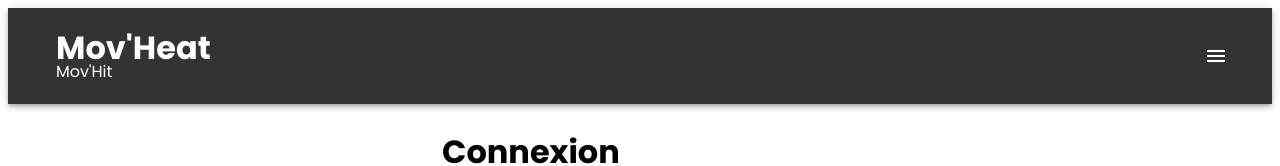
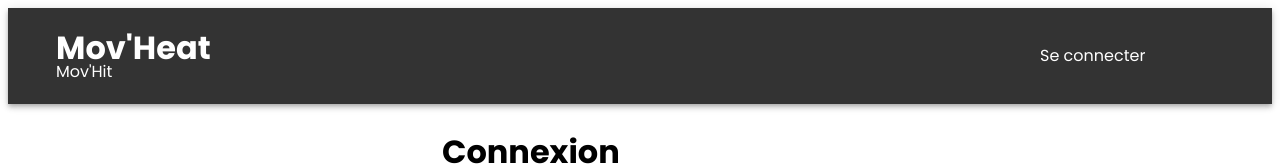
Before and after one commit to TheGoozmeister/digitalisim, a React (Create React App) app: page /login in a window 1280 px wide. Shown: the top 166 px of the page. Built offline with nearby package versions, Linux system fonts and the light colour scheme.

Commit message:
Modified header burger

```diff
--- a/src/components/Header/index.tsx
+++ b/src/components/Header/index.tsx
@@ -1,6 +1,6 @@
 // src/components/Header.tsx
 import React, { useState } from 'react';
-import { AppBar, Toolbar, Typography, IconButton, Drawer, List, ListItem, ListItemText, Box } from '@mui/material';
+import { AppBar, Toolbar, Typography, IconButton, Drawer, List, ListItem, ListItemText, Box, useMediaQuery } from '@mui/material';
 import MenuIcon from '@mui/icons-material/Menu';
 import { Link } from 'react-router-dom';
 import { useDispatch, useSelector } from 'react-redux';
@@ -11,6 +11,8 @@ function Header() {
     const [drawerOpen, setDrawerOpen] = useState(false);
     const dispatch = useDispatch();
     const isLoggedIn = useSelector((state: RootState) => state.auth.isLoggedIn);
+
+    const isDesktop = useMediaQuery('(min-width:600px)');
 
     const toggleDrawer = (open: boolean) => () => {
         setDrawerOpen(open);
@@ -23,11 +25,10 @@ function Header() {
     return (
         <AppBar position="static">
             <Toolbar>
-                {/* Titre de l'application sur deux lignes */}
                 <Box sx={{ flexGrow: 1, cursor: 'pointer' }}>
                     <Link
                         to="/"
-                    style={{ textDecoration: 'none', color: 'inherit'}}
+                        style={{ textDecoration: 'none', color: 'inherit' }}
                     >
                         <Typography variant="h4" color="inherit">
                             Mov'Heat
@@ -38,7 +39,59 @@ function Header() {
                     </Link>
                 </Box>
 
-                {/* Bouton Menu Burger visible en mode mobile et desktop */}
+                {/* Affichage conditionnel du menu en fonction de la taille de l'écran */}
+                {isDesktop ? (
+                    <List sx={{ display: 'flex' }}>
+                        {isLoggedIn &&
+                            <ListItem
+                                component={Link}
+                                to="/"
+                                sx={{
+                                    padding: '0 16px',
+                                    width: '200px', // Largeur plus grande pour garder le texte sur une seule ligne
+                                    display: 'flex',
+                                    justifyContent: 'center',
+                                    textDecoration: 'none',
+                                    color: 'inherit',
+                                }}
+                            >
+                                <ListItemText primary="Accueil" />
+                            </ListItem>
+                        }
+                        {isLoggedIn ? (
+                            <ListItem
+                                onClick={handleLogout}
+                                sx={{
+                                    padding: '0 16px',
+                                    width: '200px', // Largeur plus grande pour "Se déconnecter" sur une ligne
+                                    cursor: 'pointer',
+                                    display: 'flex',
+                                    justifyContent: 'center',
+                                    textDecoration: 'none',
+                                    color: 'inherit',
+                                }}
+                            >
+                                <ListItemText primary="Se déconnecter" />
+                            </ListItem>
+                        ) : (
+                            <ListItem
+                                component={Link}
+                                to="/login"
+                                sx={{
+                                    padding: '0 16px',
+                                    width: '200px', // Largeur plus grande pour "Se connecter" sur une ligne
+                                    display: 'flex',
+                                    justifyContent: 'center',
+                                    textDecoration: 'none',
+                                    color: 'inherit',
+                                }}
+                            >
+                                <ListItemText primary="Se connecter" />
+                            </ListItem>
+                        )}
+                    </List>
+                ) : (
+                    // Menu burger visible uniquement sur mobile
                     <IconButton
                         color="inherit"
                         edge="end"
@@ -46,26 +99,28 @@ function Header() {
                     >
                         <MenuIcon />
                     </IconButton>
+                )}
 
                 {/* Menu Drawer qui s'ouvre depuis la droite */}
                 <Drawer
-                    anchor="right" // Le Drawer vient maintenant de la droite
+                    anchor="right"
                     open={drawerOpen}
                     onClose={toggleDrawer(false)}
                 >
-                    <List sx={{ width: '250px' }}> {/* Taille du Drawer ajustée */}
+                    <List sx={{ width: '250px' }}>
                         {isLoggedIn &&
                             <ListItem
                                 component={Link}
                                 to="/"
                                 onClick={toggleDrawer(false)}
+                                style={{ textDecoration: 'none', color: 'inherit' }}
                             >
                                 <ListItemText primary="Accueil" />
                             </ListItem>
                         }
                         {isLoggedIn ? (
                             <>
-                                <ListItem onClick={() => { handleLogout(); toggleDrawer(false)(); }}>
+                                <ListItem onClick={() => { handleLogout(); toggleDrawer(false)(); }} sx={{cursor: 'pointer'}}>
                                     <ListItemText primary="Se déconnecter" />
                                 </ListItem>
                             </>
@@ -75,6 +130,7 @@ function Header() {
                                     component={Link}
                                     to="/login"
                                     onClick={toggleDrawer(false)}
+                                    style={{ textDecoration: 'none', color: 'inherit' }}
                                 >
                                     <ListItemText primary="Se connecter" />
                                 </ListItem>
--- a/src/style/theme.ts
+++ b/src/style/theme.ts
@@ -32,7 +32,7 @@ const theme = createTheme({
                 root: {
                     backgroundColor: '#333',
                     padding: '16px 24px',  // Augmenter le padding en haut et en bas
-                    zIndex: 1300,  // Assurez-vous que l'AppBar est toujours au-dessus des autres éléments
+                    zIndex: 100,  // Assurez-vous que l'AppBar est toujours au-dessus des autres éléments
                 },
             },
         },
```
Lines whose indentation alone changed are shown as unchanged.
